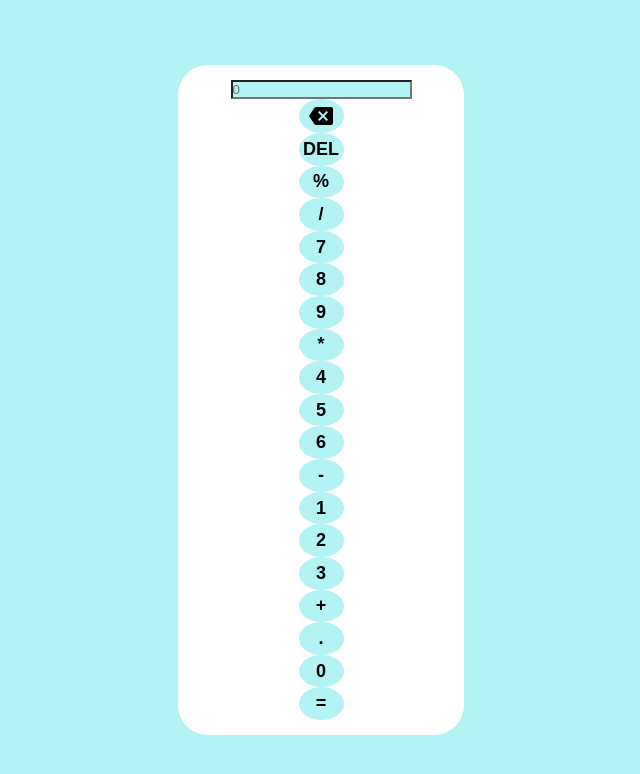
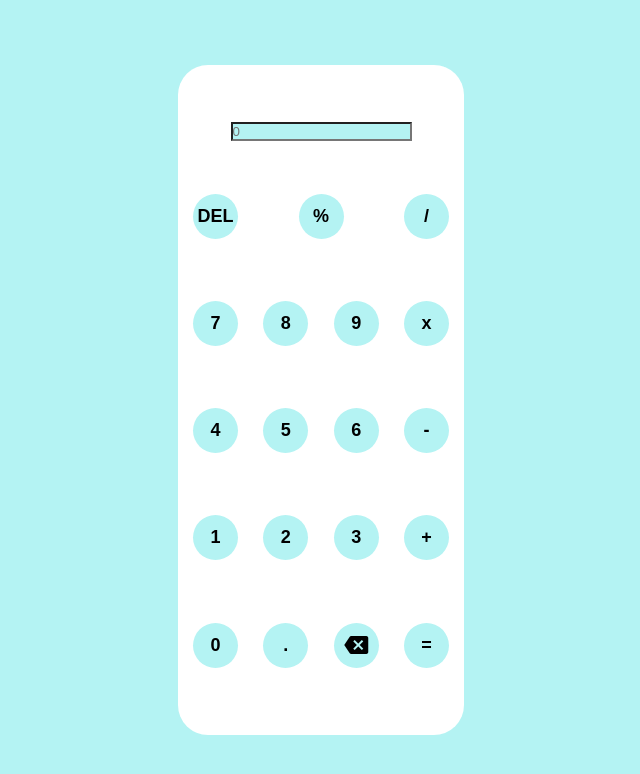
Before and after one commit to izudada/calculator_project, a plain HTML site: page index.html in a window 1280 px wide. Shown: the whole page, without its empty margins (319-959 px from the left). Drawn offline with Linux system fonts and the light colour scheme.

Commit message:
Separate button with rows

```diff
--- a/index.html
+++ b/index.html
@@ -14,29 +14,48 @@
         <div class="calculator">
             <input type="number" id="box" placeholder="0">
 
+            <div class="row first">
+                <button onclick="del()">DEL</button>
+                <button onclick="display('%')">%</button>
+                <button onclick="display('/')">/</button>
+            </div>
+
+
+            <div class="row second">
+                <button onclick="display('7')">7</button>
+                <button onclick="display('8')">8</button>
+                <button onclick="display('9')">9</button>
+                <button onclick="display('*')">x</button>
+            </div>
+
+
+            <div class="row third">
+                <button onclick="display('4')">4</button>
+                <button onclick="display('5')">5</button>
+                <button onclick="display('6')">6</button>
+                <button onclick="display('-')">-</button>
+            </div>
+
+
+            <div class="row fourth">
+                <button onclick="display('1')">1</button>
+                <button onclick="display('2')">2</button>
+                <button onclick="display('3')">3</button>
+                <button onclick="display('+')">+</button>
+            </div>
+
+
+            <div class="row fift">
+                <button onclick="display('0')">0</button>
+                <button onclick="display('.')">.</button>
                 <button id="clear" onclick="Clear()">
                     <i class="material-icons outlined">
                         backspace
                     </i>
                 </button>
-            <button onclick="del()">DEL</button>
-            <button onclick="display('%')">%</button>
-            <button onclick="display('/')">/</button>
-            <button onclick="display('7')">7</button>
-            <button onclick="display('8')">8</button>
-            <button onclick="display('9')">9</button>
-            <button onclick="display('*')">*</button>
-            <button onclick="display('4')">4</button>
-            <button onclick="display('5')">5</button>
-            <button onclick="display('6')">6</button>
-            <button onclick="display('-')">-</button>
-            <button onclick="display('1')">1</button>
-            <button onclick="display('2')">2</button>
-            <button onclick="display('3')">3</button>
-            <button onclick="display('+')">+</button>
-            <button onclick="display('.')">.</button>
-            <button onclick="display('0')">0</button>
                 <button onclick="calculate()">=</button>
+            </div>
+
 
         </div>
     </main>
```
Lines whose indentation alone changed are shown as unchanged.
